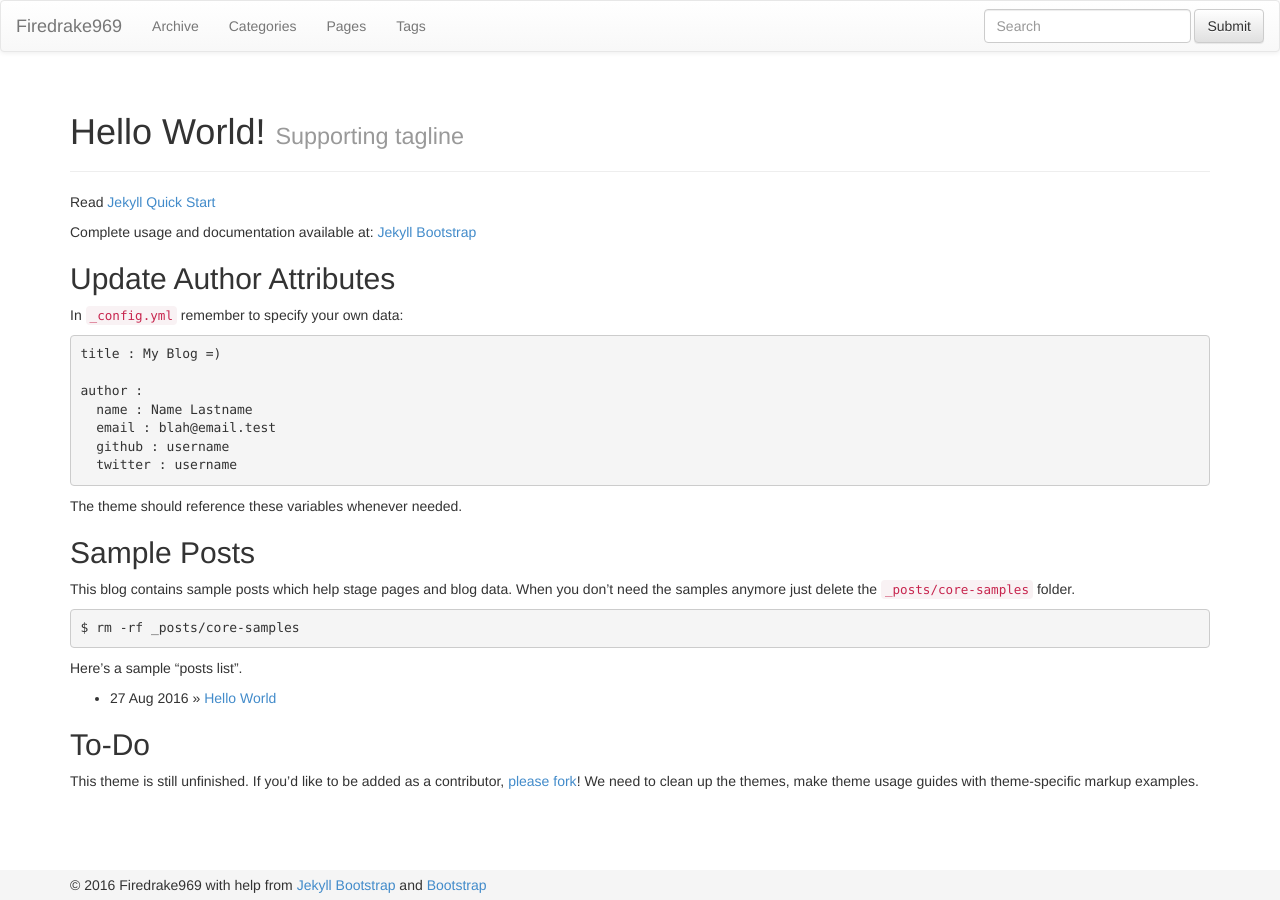
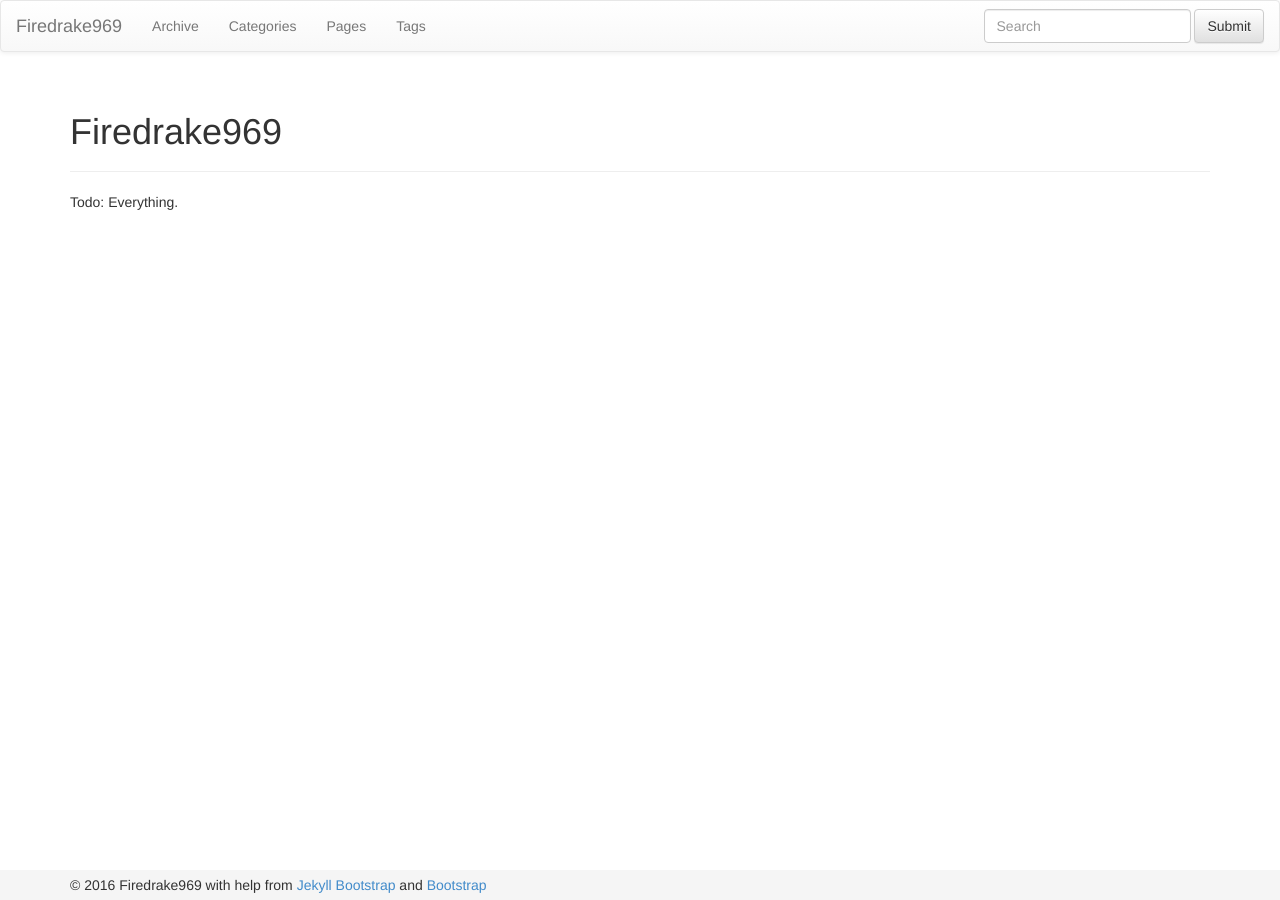
Before and after one commit to Firedrake969/Firedrake969.github.io, a Jekyll site: the page built from index.md, in a window 1280 px wide. Built offline with Jekyll 4.4.1, drawn with Linux system fonts in a browser that asks for light colours; nearby versions of some CDN libraries.

Commit message:
update index

```diff
--- a/index.md
+++ b/index.md
@@ -1,44 +1,8 @@
 ---
 layout: page
-title: Hello World!
-tagline: Supporting tagline
+title: Firedrake969
+tagline:
 ---
 {% include JB/setup %}
 
-Read [Jekyll Quick Start](http://jekyllbootstrap.com/usage/jekyll-quick-start.html)
-
-Complete usage and documentation available at: [Jekyll Bootstrap](http://jekyllbootstrap.com)
-
-## Update Author Attributes
-
-In `_config.yml` remember to specify your own data:
-
-    title : My Blog =)
-
-    author :
-      name : Name Lastname
-      email : blah@email.test
-      github : username
-      twitter : username
-
-The theme should reference these variables whenever needed.
-
-## Sample Posts
-
-This blog contains sample posts which help stage pages and blog data.
-When you don't need the samples anymore just delete the `_posts/core-samples` folder.
-
-    $ rm -rf _posts/core-samples
-
-Here's a sample "posts list".
-
-<ul class="posts">
-  {% for post in site.posts %}
-    <li><span>{{ post.date | date_to_string }}</span> &raquo; <a href="{{ BASE_PATH }}{{ post.url }}">{{ post.title }}</a></li>
-  {% endfor %}
-</ul>
-
-## To-Do
-
-This theme is still unfinished. If you'd like to be added as a contributor, [please fork](http://github.com/plusjade/jekyll-bootstrap)!
-We need to clean up the themes, make theme usage guides with theme-specific markup examples.
+Todo: Everything.
```
